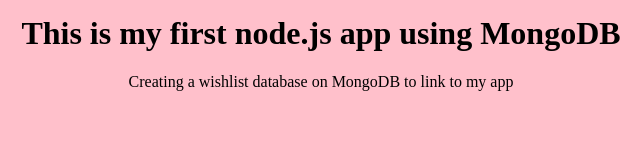
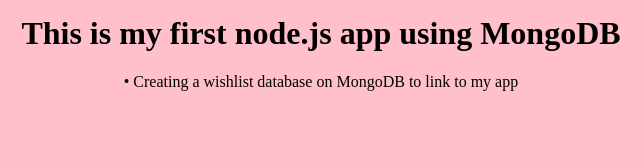
Before and after one commit to elenamln/CurrentProjects, a plain HTML site: page nodejsapp.html in a window 1280 px wide. Shown: the full height of the page, 319-959 px from the left. Drawn offline with Linux system fonts and the light colour scheme.

Commit message:
Update nodejsapp.html

```diff
--- a/nodejsapp.html
+++ b/nodejsapp.html
@@ -8,6 +8,6 @@
 </head>
 <body>
 	<h1>This is my first node.js app using MongoDB</h1>
-	<p>Creating a wishlist database on MongoDB to link to my app</p>
+	<p> • Creating a wishlist database on MongoDB to link to my app</p>
 </body>
 </html>
```
